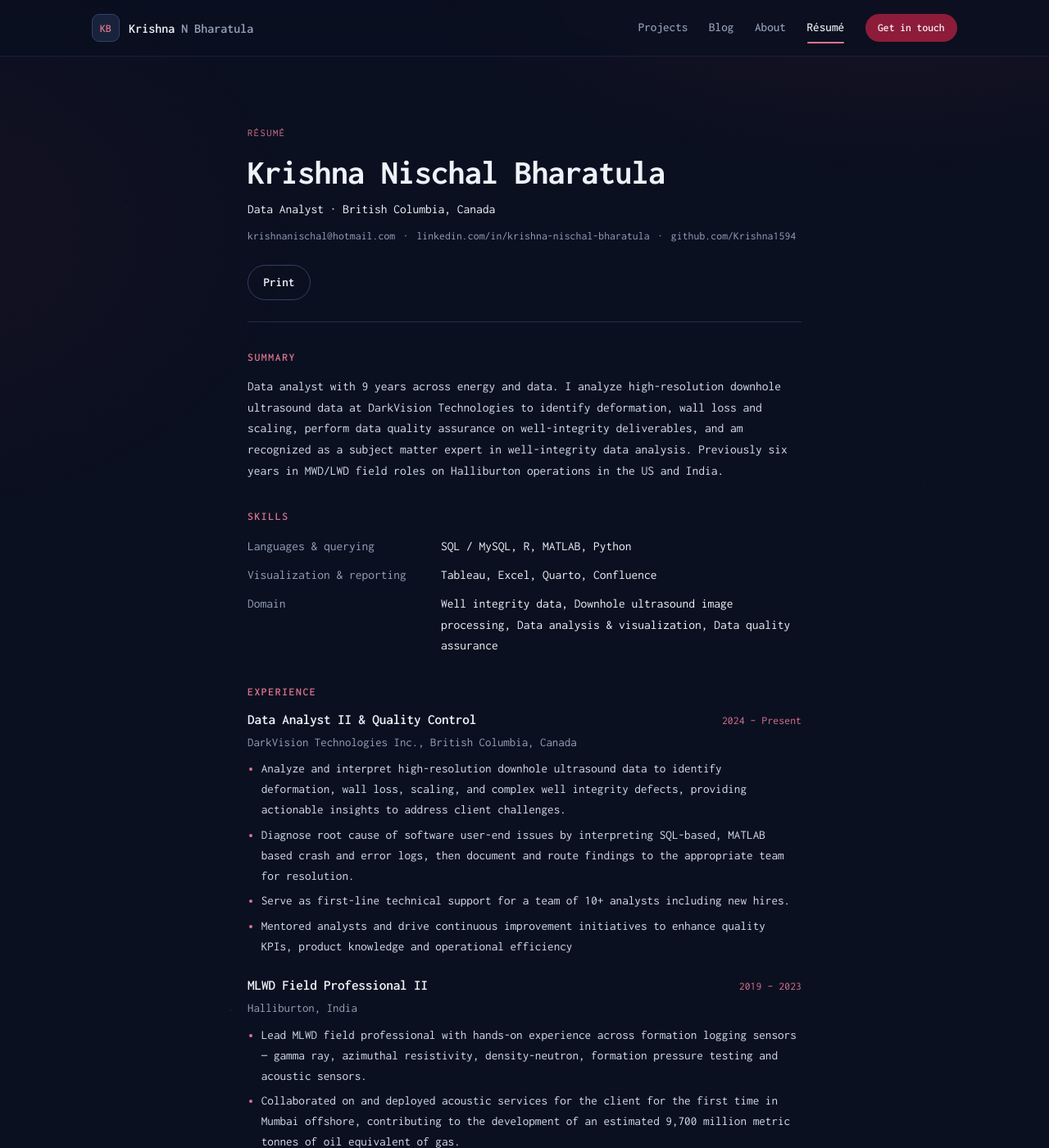
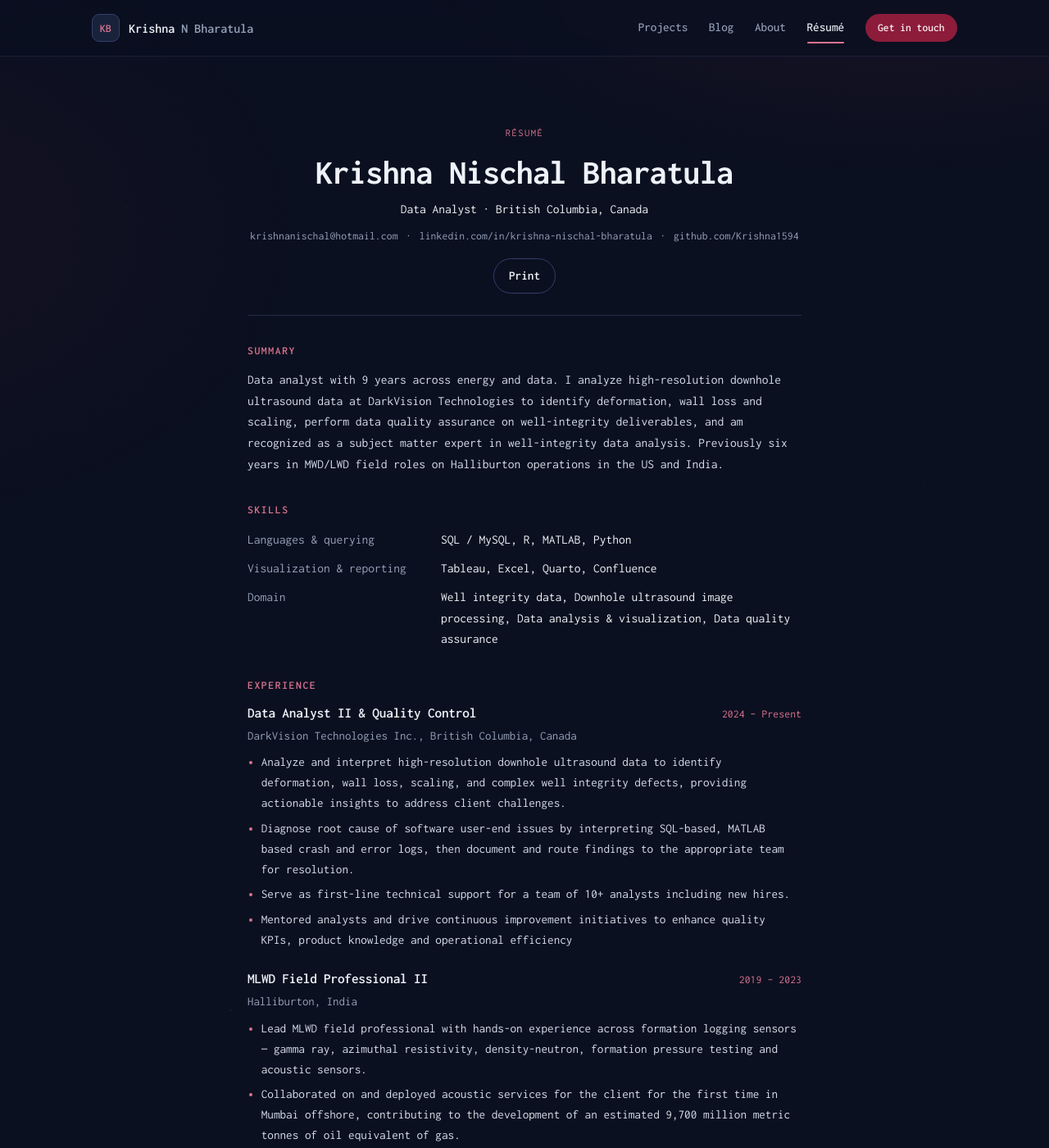
Before and after one commit to Krishna1594/krishna1594.github.io, a Jekyll site: the page built from resume.html, in a window 1280 px wide and 1400 px high. Shown: the whole window at 82% size. Built offline with Jekyll 4.4.1, drawn with Linux system fonts in a browser that asks for light colours.

Commit message:
Update main.css
resume head text aligned to center

```diff
--- a/assets/css/main.css
+++ b/assets/css/main.css
@@ -351,11 +351,11 @@ a.tag:hover { color: var(--text-strong); border-color: var(--border-strong); tex
 /* ── Résumé page ─────────────────────────────────────── */
 .resume__edu { margin-bottom: .8rem; }
 .resume { padding-top: clamp(40px, 7vw, 80px); padding-bottom: clamp(56px, 8vw, 96px); }
-.resume__head { display: flex; justify-content: space-between; align-items: flex-start; gap: 1.5rem; flex-wrap: wrap;
+.resume__head { display: flex; flex-direction: column; align-items: center; text-align: center; gap: 1rem;
   padding-bottom: 1.6rem; border-bottom: 1px solid var(--border); }
 .resume__head h1 { margin-bottom: .2em; }
 .resume__role { color: var(--text-strong); margin-bottom: .5rem; }
-.resume__contact { color: var(--muted); display: flex; flex-wrap: wrap; gap: .3rem .6rem; margin: 0; }
+.resume__contact { color: var(--muted); display: flex; flex-wrap: wrap; gap: .3rem .6rem; margin: 0; justify-content: center; }
 .resume__contact a { color: var(--muted); }
 .resume__contact a:hover { color: var(--accent); }
 .resume__actions { display: flex; gap: .6rem; flex-wrap: wrap; }
@@ -388,7 +388,7 @@ button.btn { cursor: pointer; font-family: var(--font-body); }
   a { color: inherit !important; text-decoration: none !important; }
 
   .resume { padding: 0 !important; max-width: none; }
-  .resume__head { padding-bottom: .5rem; display: block; }
+  .resume__head { padding-bottom: .5rem; display: block; text-align: center; }
   .resume__head .eyebrow { display: none; }
   .resume__head h1 { font-size: 1.9rem; margin: 0 0 .15rem; letter-spacing: 0; }
   .resume__role { margin: 0 0 .15rem; font-size: 1.05rem; }
```
